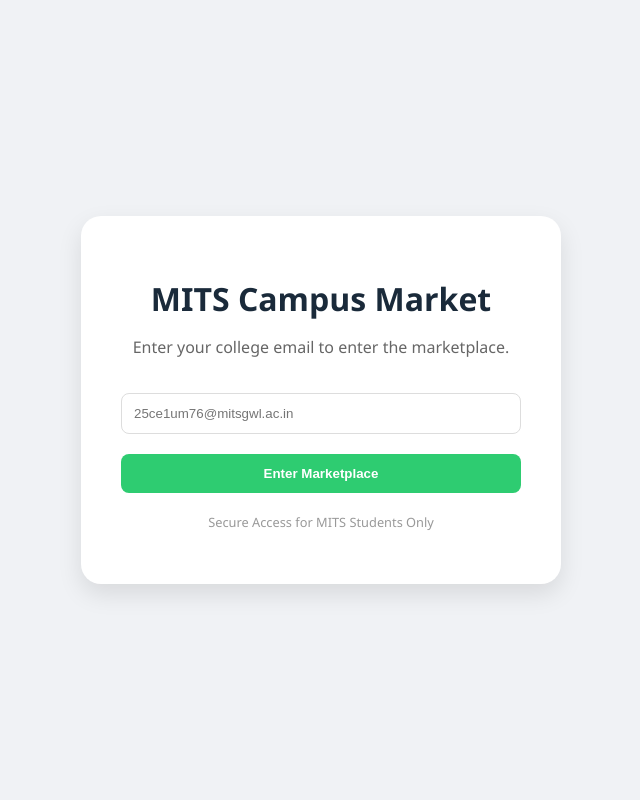
After one commit to umeshvermauv06/mits-market, a Flask app: page /verify in a window 1280 px wide. The commit adds this page. Shown: the whole page, without its empty margins (319-959 px from the left). Run offline with Flask 3, Linux system fonts and the light colour scheme.

Commit message:
Added MITS Email verification gate and session logic

```diff
--- a/app.py
+++ b/app.py
@@ -1,9 +1,10 @@
-from flask import Flask, render_template, request, redirect, url_for
+from flask import Flask, render_template, request, redirect, url_for, session
 from flask_sqlalchemy import SQLAlchemy
 import os
 from werkzeug.utils import secure_filename
 
 app = Flask(__name__)
+app.secret_key = "mits_secret_key_2026" # This keeps the 'Gate Pass' secure
 
 # 1. CONFIGURATION
 basedir = os.path.abspath(os.path.dirname(__file__))
@@ -22,52 +23,50 @@ class Item(db.Model):
     contact = db.Column(db.String(20), nullable=False)
     desc = db.Column(db.Text, nullable=True)
     image_file = db.Column(db.String(100), nullable=True, default='default.jpg')
-    # Student Info Fields
     student_name = db.Column(db.String(100))
     branch = db.Column(db.String(50))
     semester = db.Column(db.String(10))
 
 # --- SMART DECODER ---
 def decode_mits_email(email):
-    # Example: 25ce1um76@mitsgwl.ac.in -> Extract 'ce'
     username = email.split('@')[0]
     dept_code = "".join([char for char in username if char.isalpha()]).lower()
-
-    depts = {
-        'ce': 'Civil Engineering',
-        'me': 'Mechanical Engineering',
-        'cse': 'Computer Science',
-        'it': 'Information Technology',
-        'ee': 'Electrical Engineering',
-        'ec': 'Electronics',
-        'ai': 'AI & Data Science'
-    }
+    depts = {'ce': 'Civil', 'me': 'Mechanical', 'cse': 'CS', 'it': 'IT', 'ee': 'Electrical', 'ec': 'Electronics'}
     return depts.get(dept_code, "MITS Student")
 
 with app.app_context():
     db.create_all()
 
-# 3. ROUTES
+# 3. THE "GATEKEEPER" ROUTES
+@app.route('/verify', methods=['GET', 'POST'])
+def verify():
+    if request.method == 'POST':
+        email = request.form.get('email').lower()
+        if email.endswith('@mitsgwl.ac.in'):
+            # Set the Gate Pass (Session)
+            session['user_email'] = email
+            session['user_branch'] = decode_mits_email(email)
+            session['user_name'] = "".join([i for i in email.split('@')[0] if not i.isdigit()]).title()
+            return redirect(url_for('index'))
+        else:
+            return "<h1>Invalid Email! Use @mitsgwl.ac.in</h1><a href='/verify'>Try Again</a>"
+    return render_template('verify.html')
+
 @app.route('/')
 def index():
+    if 'user_email' not in session:
+        return redirect(url_for('verify'))
+
     cat = request.args.get('category')
     all_items = Item.query.filter_by(type=cat).all() if cat else Item.query.all()
     return render_template('index.html', items=all_items, current_cat=cat)
 
 @app.route('/add', methods=['GET', 'POST'])
 def add_item():
+    if 'user_email' not in session:
+        return redirect(url_for('verify'))
+
     if request.method == 'POST':
-        email = request.form.get('email').lower()
-
-        # Verification
-        if not email.endswith('@mitsgwl.ac.in'):
-            return "<h1>Error: Use @mitsgwl.ac.in email only!</h1><a href='/add'>Back</a>"
-
-        # Auto-Detect Logic
-        detected_branch = decode_mits_email(email)
-        raw_name = email.split('@')[0]
-        clean_name = ''.join([i for i in raw_name if not i.isdigit()]).title()
-
         file = request.files.get('image')
         filename = 'default.jpg'
         if file and file.filename != '':
@@ -81,8 +80,8 @@ def add_item():
             contact=request.form.get('contact'),
             desc=request.form.get('desc'),
             image_file=filename,
-            student_name=clean_name,
-            branch=detected_branch,
+            student_name=session['user_name'], # Auto-filled from session
+            branch=session['user_branch'],     # Auto-filled from session
             semester=request.form.get('semester')
         )
         db.session.add(new_entry)
@@ -90,16 +89,10 @@ def add_item():
         return redirect(url_for('index'))
     return render_template('add_item.html')
 
-@app.route('/delete/<int:item_id>')
-def delete_item(item_id):
-    item_to_delete = Item.query.get_or_404(item_id)
-    if item_to_delete.image_file != 'default.jpg':
-        image_path = os.path.join(app.root_path, app.config['UPLOAD_FOLDER'], item_to_delete.image_file)
-        if os.path.exists(image_path):
-            os.remove(image_path)
-    db.session.delete(item_to_delete)
-    db.session.commit()
-    return redirect(url_for('index'))
+@app.route('/logout')
+def logout():
+    session.clear()
+    return redirect(url_for('verify'))
 
 if __name__ == '__main__':
     app.run(debug=True)
--- /dev/null
+++ b/templates/verify.html
@@ -0,0 +1,23 @@
+<!DOCTYPE html>
+<html lang="en">
+<head>
+    <meta charset="UTF-8">
+    <meta name="viewport" content="width=device-width, initial-scale=1.0">
+    <title>Welcome to MITS Market</title>
+    <link rel="stylesheet" href="{{ url_for('static', filename='style.css') }}">
+</head>
+<body style="background: #f0f2f5; display: flex; align-items: center; justify-content: center; height: 100vh; margin: 0;">
+    <div style="background: white; padding: 40px; border-radius: 20px; box-shadow: 0 10px 25px rgba(0,0,0,0.1); text-align: center; width: 90%; max-width: 400px;">
+        <h1 style="color: #1a2a3a; margin-bottom: 10px;">MITS Campus Market</h1>
+        <p style="color: #666; margin-bottom: 30px;">Enter your college email to enter the marketplace.</p>
+
+        <form action="/verify" method="POST">
+            <input type="email" name="email" placeholder="25ce1um76@mitsgwl.ac.in"
+                   style="width: 100%; padding: 12px; margin-bottom: 20px; border: 1px solid #ddd; border-radius: 8px; box-sizing: border-box;" required>
+            <button type="submit" class="btn" style="width: 100%; cursor: pointer;">Enter Marketplace</button>
+        </form>
+
+        <p style="font-size: 0.8rem; color: #999; margin-top: 20px;">Secure Access for MITS Students Only</p>
+    </div>
+</body>
+</html>
```
Also changed, not shown: templates/index.html (+6 -3 lines).
